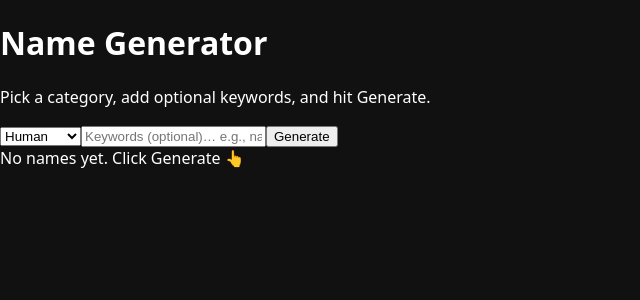
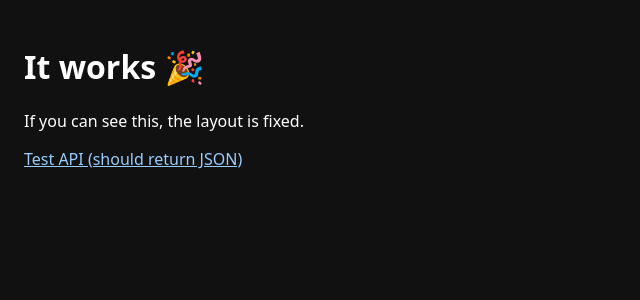
Before and after one commit to wyncole69/namegen-site, a Next.js app: page / in a window 1280 px wide. Shown: the top 300 px of the page, without its empty margins (0-640 px from the left). Built offline with nearby package versions, Linux system fonts and the light colour scheme.

Commit message:
Update page.tsx

```diff
--- a/app/page.tsx
+++ b/app/page.tsx
@@ -1,117 +1,14 @@
+// app/page.tsx
 "use client";
 
-import { useState } from "react";
-
-type Category = "Human" | "Brand" | "Pet" | "Character";
-
 export default function Home() {
-  const [category, setCategory] = useState<Category>("Human");
-  const [keywords, setKeywords] = useState("");
-  const [loading, setLoading] = useState(false);
-  const [names, setNames] = useState<string[]>([]);
-  const [error, setError] = useState<string | null>(null);
-
-  const brandSeeds = ["Fluxora", "BrightNest", "NovaMint", "Kindora", "Verdiant"];
-  const petSeeds = ["Milo", "Luna", "Buddy", "Bella", "Coco", "Rocky", "Daisy"];
-  const characterSeeds = ["Aelric", "Mirella", "Torren", "Lyra", "Kael", "Seraphine"];
-
-  async function handleGenerate() {
-    setLoading(true);
-    setError(null);
-    try {
-      if (category === "Human") {
-        const res = await fetch("/api/random-people", { cache: "no-store" });
-        if (!res.ok) throw new Error(`API ${res.status}`);
-        const data = await res.json();
-        setNames(Array.isArray(data.names) ? data.names : []);
-      } else if (category === "Brand") {
-        setNames(pickTen(applyKeywordHint(brandSeeds, keywords)));
-      } else if (category === "Pet") {
-        setNames(pickTen(applyKeywordHint(petSeeds, keywords)));
-      } else {
-        setNames(pickTen(applyKeywordHint(characterSeeds, keywords)));
-      }
-    } catch (e) {
-      console.error(e);
-      setNames([]);
-      setError("Couldn’t get names. Try again.");
-    } finally {
-      setLoading(false);
-    }
-  }
-
-  function pickTen(list: string[]) { return shuffle(list).slice(0, 10); }
-  function applyKeywordHint(list: string[], kw: string) {
-    if (!kw.trim()) return list;
-    const k = kw.trim();
-    const extended = list.map(n => (Math.random() > 0.5 ? `${capitalize(k)} ${n}` : `${n} ${capitalize(k)}`));
-    return [...list, ...extended];
-  }
-  function shuffle<T>(arr: T[]) { return [...arr].sort(() => Math.random() - 0.5); }
-  function capitalize(s: string) { return s ? s[0].toUpperCase() + s.slice(1) : s; }
-
-  async function copyToClipboard(text: string) {
-    try { await navigator.clipboard.writeText(text); alert("Copied!"); }
-    catch { alert("Couldn’t copy — copy manually."); }
-  }
-  function openDotComSearch(name: string) {
-    const q = encodeURIComponent(name.replace(/\s+/g, "") + ".com");
-    window.open(`https://www.namecheap.com/domains/registration/results/?domain=${q}`, "_blank");
-  }
-
   return (
-    <main className="min-h-screen bg-gradient-to-b from-[#0f172a] to-black text-white">
-      <div className="mx-auto max-w-2xl px-4 py-12">
-        <h1 className="text-3xl md:text-4xl font-semibold">Name Generator</h1>
-        <p className="mt-2 text-white/70">Pick a category, add optional keywords, and hit Generate.</p>
-
-        <div className="mt-6 grid grid-cols-1 md:grid-cols-3 gap-3">
-          <select
-            className="rounded-md bg-white/10 border border-white/20 px-3 py-2"
-            value={category}
-            onChange={(e) => setCategory(e.target.value as Category)}
-          >
-            <option value="Human">Human</option>
-            <option value="Brand">Brand</option>
-            <option value="Pet">Pet</option>
-            <option value="Character">Character</option>
-          </select>
-
-          <input
-            className="rounded-md bg-white/10 border border-white/20 px-3 py-2"
-            placeholder="Keywords (optional)… e.g., nature, bold"
-            value={keywords}
-            onChange={(e) => setKeywords(e.target.value)}
-          />
-
-          <button
-            onClick={handleGenerate}
-            disabled={loading}
-            className="rounded-md bg-indigo-500 hover:bg-indigo-600 active:bg-indigo-700 transition px-4 py-2 font-medium disabled:opacity-60"
-          >
-            {loading ? "Generating…" : "Generate"}
-          </button>
-        </div>
-
-        {error && <div className="mt-4 rounded-md bg-red-500/20 border border-red-400/40 px-3 py-2 text-red-100">{error}</div>}
-
-        <div className="mt-8 space-y-3">
-          {names.length === 0 && !error && <div className="text-white/60">No names yet. Click Generate 👆</div>}
-
-          {names.map((n, i) => {
-            const clean = n.trim().replace(/\s+/g, " ");
-            return (
-              <div key={`${clean}-${i}`} className="flex items-center justify-between rounded-lg border border-white/15 bg-white/5 px-4 py-3">
-                <span className="text-lg">{clean}</span>
-                <div className="flex items-center gap-2">
-                  <button onClick={() => copyToClipboard(clean)} className="rounded-md bg-white/10 hover:bg-white/20 px-3 py-1.5">Copy</button>
-                  <button onClick={() => openDotComSearch(clean)} className="rounded-md bg-white/10 hover:bg-white/20 px-3 py-1.5">Check .com</button>
-                </div>
-              </div>
-            );
-          })}
-        </div>
-      </div>
+    <main style={{ minHeight: "100vh", padding: 24 }}>
+      <h1>It works 🎉</h1>
+      <p>If you can see this, the layout is fixed.</p>
+      <a href="/api/random-people" style={{ color: "#9cf" }}>
+        Test API (should return JSON)
+      </a>
     </main>
   );
 }
```
